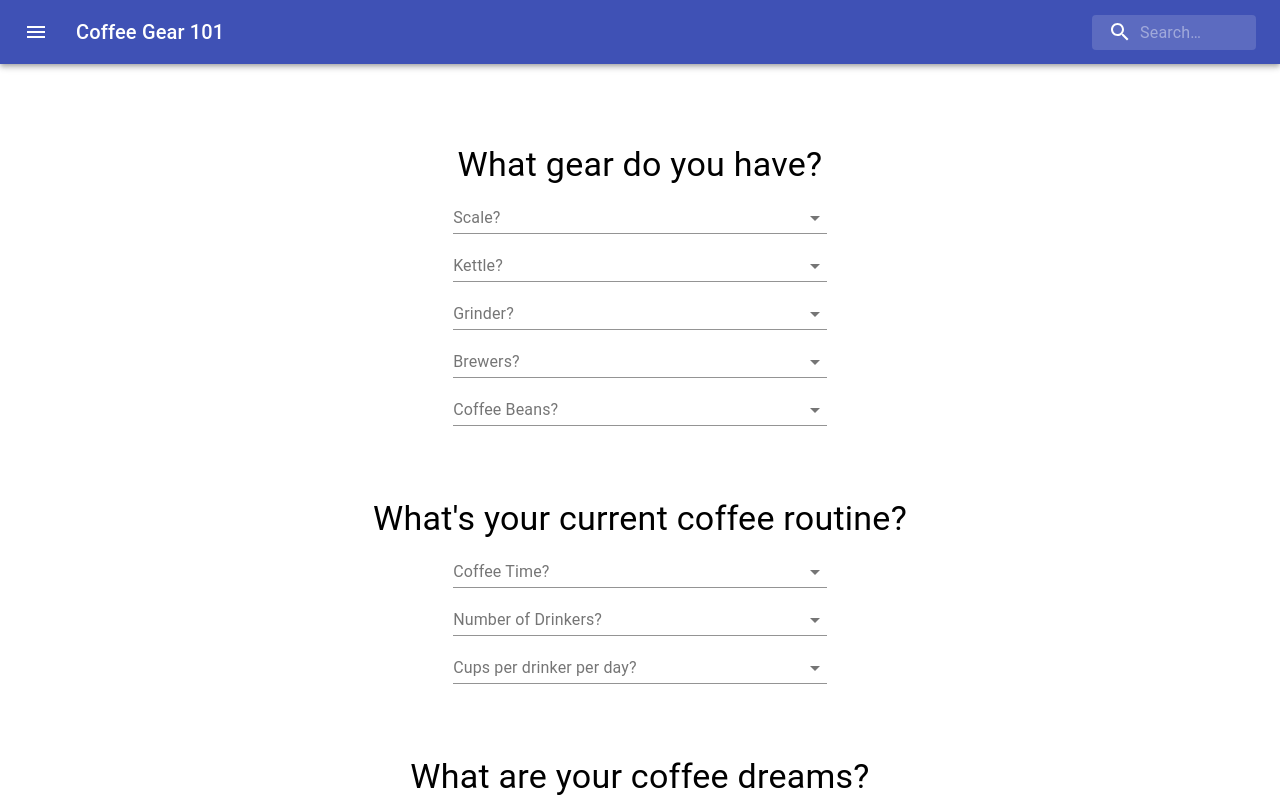
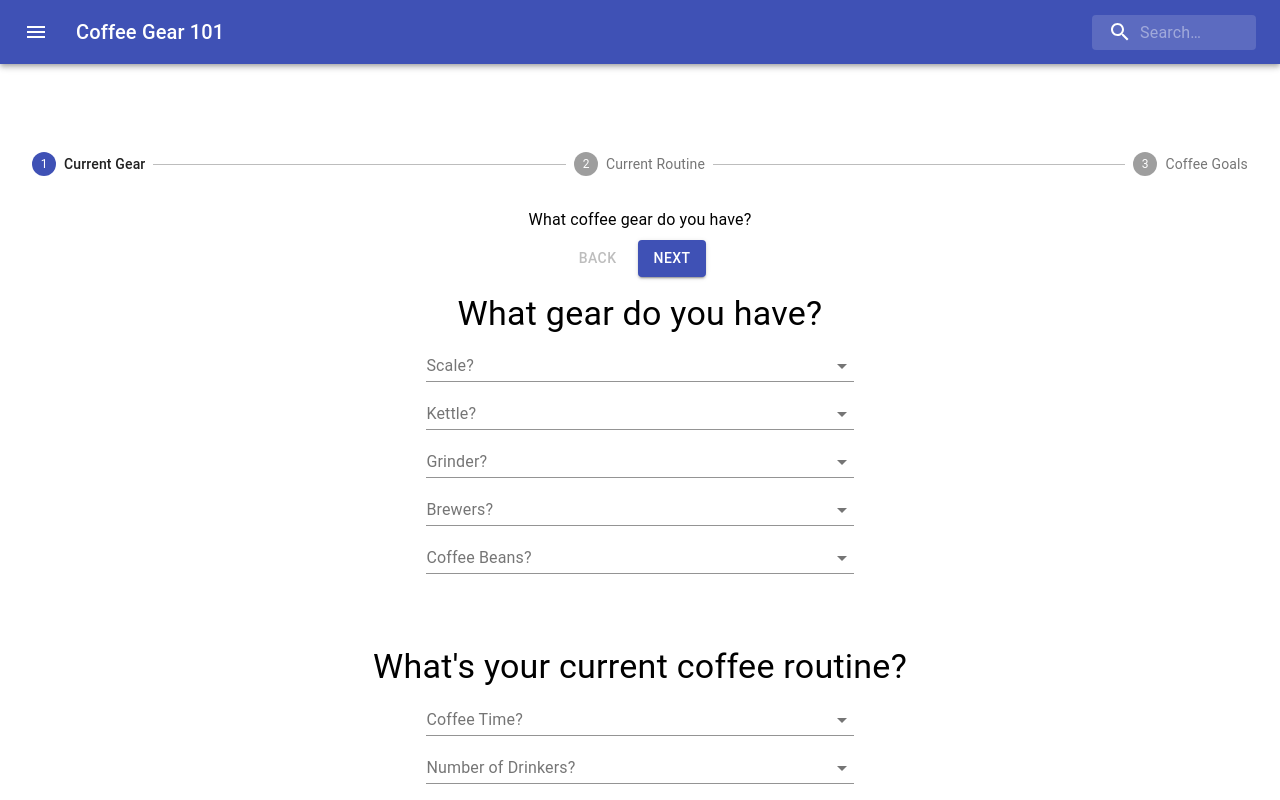
Before and after one commit to rpledger/newbrewcoffee, a React (Create React App) app: page / in a window 1280 px wide. Shown: the top 800 px of the page. Built offline with nearby package versions, Linux system fonts and the light colour scheme.

Commit message:
Add Stepper

```diff
--- a/src/components/GearForm.js
+++ b/src/components/GearForm.js
@@ -9,6 +9,8 @@
 import Input from '@material-ui/core/Input';
 import ListItemText from '@material-ui/core/ListItemText';
 import Checkbox from '@material-ui/core/Checkbox';
+
+import Stepper from "./Stepper";
 
 
 const useStyles = (theme, name) => ({
@@ -27,7 +29,7 @@
     formControl: {
         // margin: theme.spacing(1),
         // minWidth: 120,
-        width: '70%',
+        width: '80%',
     },
     formGroup: {
         margin: theme.spacing(2)
@@ -116,6 +118,7 @@
         const { classes } = this.props;
         return (
             <div className={classes.root}>
+                <Stepper />
                 <div className={classes.allForms}>
                 <div className={classes.formGroup}>
                 <Typography className={classes.title} variant="h4" noWrap>
--- /dev/null
+++ b/src/components/Stepper.js
@@ -0,0 +1,148 @@
+import React from 'react';
+import { makeStyles } from '@material-ui/core/styles';
+import Stepper from '@material-ui/core/Stepper';
+import Step from '@material-ui/core/Step';
+import StepLabel from '@material-ui/core/StepLabel';
+import Button from '@material-ui/core/Button';
+import Typography from '@material-ui/core/Typography';
+
+const useStyles = makeStyles((theme) => ({
+    root: {
+        width: '100%',
+    },
+    button: {
+        marginRight: theme.spacing(1),
+    },
+    instructions: {
+        marginTop: theme.spacing(1),
+        marginBottom: theme.spacing(1),
+    },
+}));
+
+function getSteps() {
+    return ['Current Gear', 'Current Routine', 'Coffee Goals'];
+}
+
+function getStepContent(step) {
+    switch (step) {
+        case 0:
+            return 'What coffee gear do you have?';
+        case 1:
+            return 'What is your current coffee routine?';
+        case 2:
+            return 'What are your coffee goals';
+        default:
+            return 'Unknown step';
+    }
+}
+
+export default function HorizontalLinearStepper() {
+    const classes = useStyles();
+    const [activeStep, setActiveStep] = React.useState(0);
+    const [skipped, setSkipped] = React.useState(new Set());
+    const steps = getSteps();
+
+    const isStepOptional = (step) => {
+        //return step === 1;
+    };
+
+    const isStepSkipped = (step) => {
+        return skipped.has(step);
+    };
+
+    const handleNext = () => {
+        let newSkipped = skipped;
+        if (isStepSkipped(activeStep)) {
+            newSkipped = new Set(newSkipped.values());
+            newSkipped.delete(activeStep);
+        }
+
+        setActiveStep((prevActiveStep) => prevActiveStep + 1);
+        setSkipped(newSkipped);
+    };
+
+    const handleBack = () => {
+        setActiveStep((prevActiveStep) => prevActiveStep - 1);
+    };
+
+    const handleSkip = () => {
+        if (!isStepOptional(activeStep)) {
+            // You probably want to guard against something like this,
+            // it should never occur unless someone's actively trying to break something.
+            throw new Error("You can't skip a step that isn't optional.");
+        }
+
+        setActiveStep((prevActiveStep) => prevActiveStep + 1);
+        setSkipped((prevSkipped) => {
+            const newSkipped = new Set(prevSkipped.values());
+            newSkipped.add(activeStep);
+            return newSkipped;
+        });
+    };
+
+    const handleReset = () => {
+        setActiveStep(0);
+    };
+
+    return (
+        <div className={classes.root}>
+            <Stepper activeStep={activeStep}>
+                {steps.map((label, index) => {
+                    const stepProps = {};
+                    const labelProps = {};
+                    if (isStepOptional(index)) {
+                        labelProps.optional = <Typography variant="caption">Optional</Typography>;
+                    }
+                    if (isStepSkipped(index)) {
+                        stepProps.completed = false;
+                    }
+                    return (
+                        <Step key={label} {...stepProps}>
+                            <StepLabel {...labelProps}>{label}</StepLabel>
+                        </Step>
+                    );
+                })}
+            </Stepper>
+            <div>
+                {activeStep === steps.length ? (
+                    <div>
+                        <Typography className={classes.instructions}>
+                            All steps completed - you&apos;re finished
+                        </Typography>
+                        <Button onClick={handleReset} className={classes.button}>
+                            Reset
+                        </Button>
+                    </div>
+                ) : (
+                    <div>
+                        <Typography className={classes.instructions}>{getStepContent(activeStep)}</Typography>
+                        <div>
+                            <Button disabled={activeStep === 0} onClick={handleBack} className={classes.button}>
+                                Back
+                            </Button>
+                            {isStepOptional(activeStep) && (
+                                <Button
+                                    variant="contained"
+                                    color="primary"
+                                    onClick={handleSkip}
+                                    className={classes.button}
+                                >
+                                    Skip
+                                </Button>
+                            )}
+
+                            <Button
+                                variant="contained"
+                                color="primary"
+                                onClick={handleNext}
+                                className={classes.button}
+                            >
+                                {activeStep === steps.length - 1 ? 'Finish' : 'Next'}
+                            </Button>
+                        </div>
+                    </div>
+                )}
+            </div>
+        </div>
+    );
+}
```
